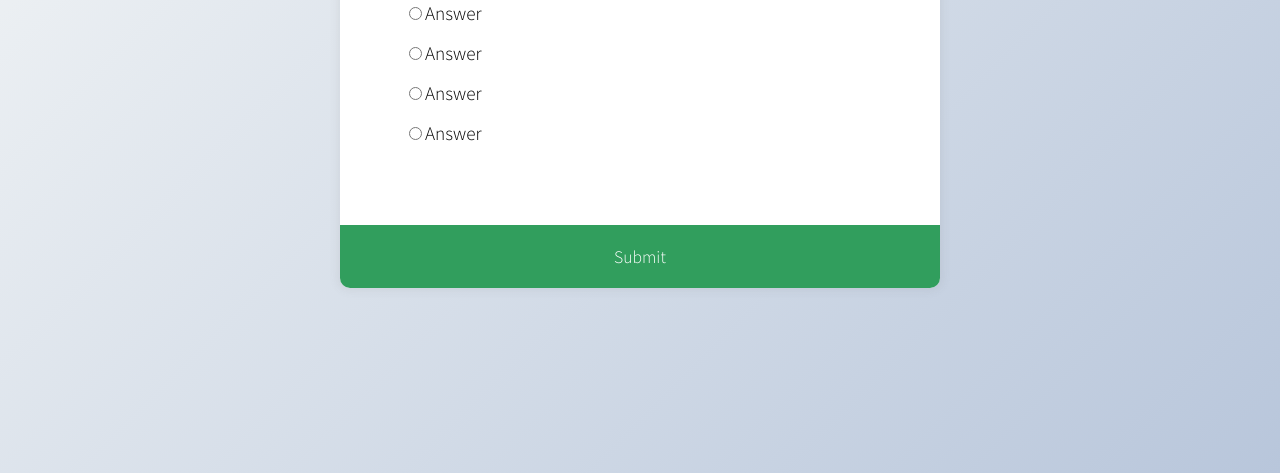
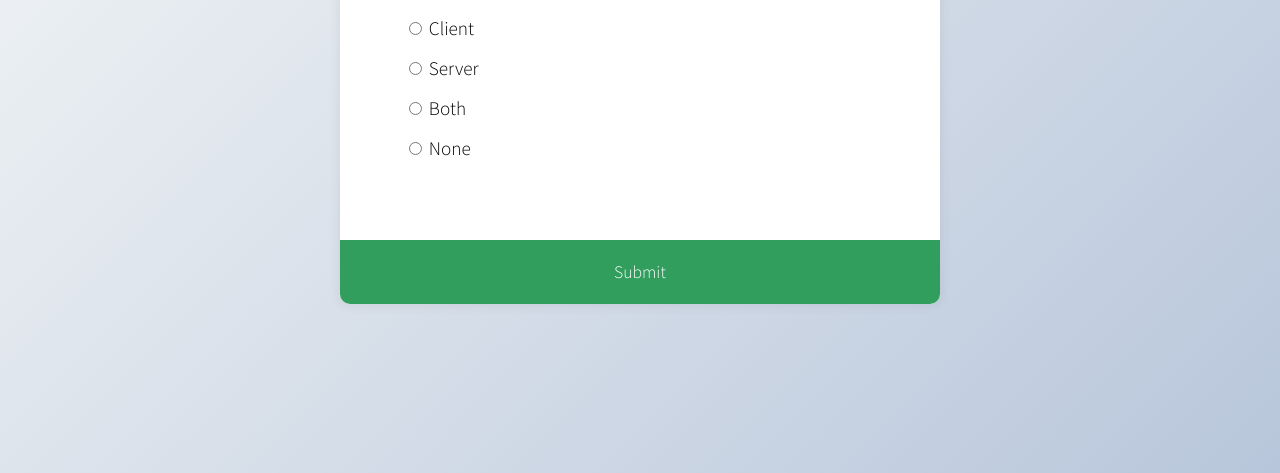
Before and after one commit to NTParker/Code-Quiz, a plain HTML site: page assets/html/quiz.html in a window 1280 px wide. Shown: the part 327-800 px from the top of the page. Drawn offline with Linux system fonts and the light colour scheme.

Commit message:
added javascript functionality

```diff
--- a/assets/JS/script.js
+++ b/assets/JS/script.js
@@ -0,0 +1,154 @@
+const quizData = [
+  {
+    question: "JavaScript is a ___-side programming language",
+    a: "Client",
+    b: "Server",
+    c: "Both",
+    d: "None",
+    correct: "c",
+  },
+  {
+    question: "Which language runs in a web browser?",
+    a: "C",
+    b: "Java",
+    c: "Python",
+    d: "javascript",
+    correct: "d",
+  },
+  {
+    question:
+      "Which of the following will write the message “Hello DataFlair!” in an alert box?",
+    a: "alertBox('Hello DataFlair!');",
+    b: "alert(Hello DataFlair!);",
+    c: "msgAlert('Hello DataFlair!');",
+    d: "alert('Hello DataFlair!');",
+    correct: "d",
+  },
+  {
+    question: "How do you find the minimum of x and y using JavaScript?",
+    a: "min(x,y);",
+    b: "Math.min(x,y)",
+    c: "Math.min(xy)",
+    d: "min(xy);",
+    correct: "b",
+  },
+  {
+    question:
+      "If the value of x is 40, then what is the output of the following program? (x % 10 == 0)? console.log(“Divisible by 10”) : console.log(“Not divisible by 10”);",
+    a: "ReferenceError",
+    b: "Divisible by 10",
+    c: "Not divisible by 10",
+    d: "None of the above",
+    correct: "b",
+  },
+  {
+    question:
+      "Which JavaScript label catches all the values, except for the ones specified?",
+    a: "catch",
+    b: "label",
+    c: "try",
+    d: "default",
+    correct: "d",
+  },
+  {
+    question:
+      "Which are the correct “if” statements to execute certain code if “x” is equal to 2?",
+    a: "if(x 2)",
+    b: "if(x = 2)",
+    c: "if(x == 2)",
+    d: "if(x != 2 )",
+    correct: "c",
+  },
+  {
+    question: "What will the code return? Boolean(3 < 7)",
+    a: "true",
+    b: "false",
+    c: "NaN",
+    d: "SyntaxError",
+    correct: "a",
+  },
+  {
+    question:
+      "What is the output of the following code in the console? var x = 0; function fun(){ ++x; this.x = x; return x; } var bar = new new fun; console.log(bar.x);",
+    a: "ReferenceError",
+    b: "undefined",
+    c: "1",
+    d: "TypeError",
+    correct: "d",
+  },
+  {
+    question:
+      "Which is the correct JavaScript syntax to change the HTML content given here? <p id=”test”>Hello World!</p>",
+    a: "document.getElementById(“test”).innerHTML = “Hello DataFlair!”;",
+    b: "document.getElementsById(“test”).innerHTML = “Hello DataFlair!”;",
+    c: "document.getElementById(test).innerHTML = “Hello DataFlair!”;",
+    d: "document.getElementByTagName(“p”)[0].innerHTML = “Hello DataFlair!”;",
+    correct: "a",
+  },
+];
+
+const quiz = document.getElementById("quiz");
+const answerEls = document.querySelectorAll(".answer");
+const questionEl = document.getElementById("question");
+const a_text = document.getElementById("a_text");
+const b_text = document.getElementById("b_text");
+const c_text = document.getElementById("c_text");
+const d_text = document.getElementById("d_text");
+const submitBtn = document.getElementById("submit");
+
+let currentQuiz = 0;
+let score = 0;
+
+welcomePage();
+loadQuiz();
+
+function welcomePage() {
+  questionEl.innerText = "Welcome to My Coding Quiz!";
+}
+
+function loadQuiz() {
+  deselectAnswers();
+
+  const currentQuizData = quizData[currentQuiz];
+
+  questionEl.innerText = currentQuizData.question;
+  a_text.innerText = currentQuizData.a;
+  b_text.innerText = currentQuizData.b;
+  c_text.innerText = currentQuizData.c;
+  d_text.innerText = currentQuizData.d;
+}
+
+function deselectAnswers() {
+  answerEls.forEach((answerEl) => (answerEl.checked = false));
+}
+
+function getSelected() {
+  let answer;
+  answerEls.forEach((answerEl) => {
+    if (answerEl.checked) {
+      answer = answerEl.id;
+    }
+  });
+  return answer;
+}
+
+submitBtn.addEventListener("click", () => {
+  const answer = getSelected();
+  if (answer) {
+    if (answer === quizData[currentQuiz].correct) {
+      score++;
+    }
+
+    currentQuiz++;
+
+    if (currentQuiz < quizData.length) {
+      loadQuiz();
+    } else {
+      quiz.innerHTML = `
+            <h2>You answered ${score}/${quizData.length} questions correctly</h2>
+
+            <button onclick="location.reload()">Reload</button>
+            `;
+    }
+  }
+});
--- a/index.html
+++ b/assets/html/quiz.html
@@ -4,7 +4,7 @@
     <meta charset="UTF-8" />
     <meta http-equiv="X-UA-Compatible" content="IE=edge" />
     <meta name="viewport" content="width=device-width, initial-scale=1.0" />
-    <link rel="stylesheet" href="./assets/CSS/style.css" />
+    <link rel="stylesheet" href="../CSS/style.css" />
     <title>Coding Quiz</title>
   </head>
   <body>
@@ -13,25 +13,25 @@
         <h2 id="question">Question Text</h2>
         <ul>
           <li>
-            <input type="radio" name="answer" id="a" class="answer"
+            <input type="radio" name="answer" id="a" class="answer" />
             <label for="a" id="a_text">Answer</label>
           </li>
           <li>
-            <input type="radio" name="answer" id="b" class="answer"
+            <input type="radio" name="answer" id="b" class="answer" />
             <label for="b" id="b_text">Answer</label>
           </li>
           <li>
-            <input type="radio" name="answer" id="c" class="answer"
+            <input type="radio" name="answer" id="c" class="answer" />
             <label for="c" id="c_text">Answer</label>
           </li>
           <li>
-            <input type="radio" name="answer" id="d" class="answer"
+            <input type="radio" name="answer" id="d" class="answer" />
             <label for="d" id="d_text">Answer</label>
           </li>
         </ul>
       </div>
       <button id="submit">Submit</button>
     </div>
-    <script src="./assets/JS/script.js"></script>
+    <script src="../JS/script.js"></script>
   </body>
 </html>
```
Also changed, not shown: assets/html/index.html (added, +13 -0 lines).
